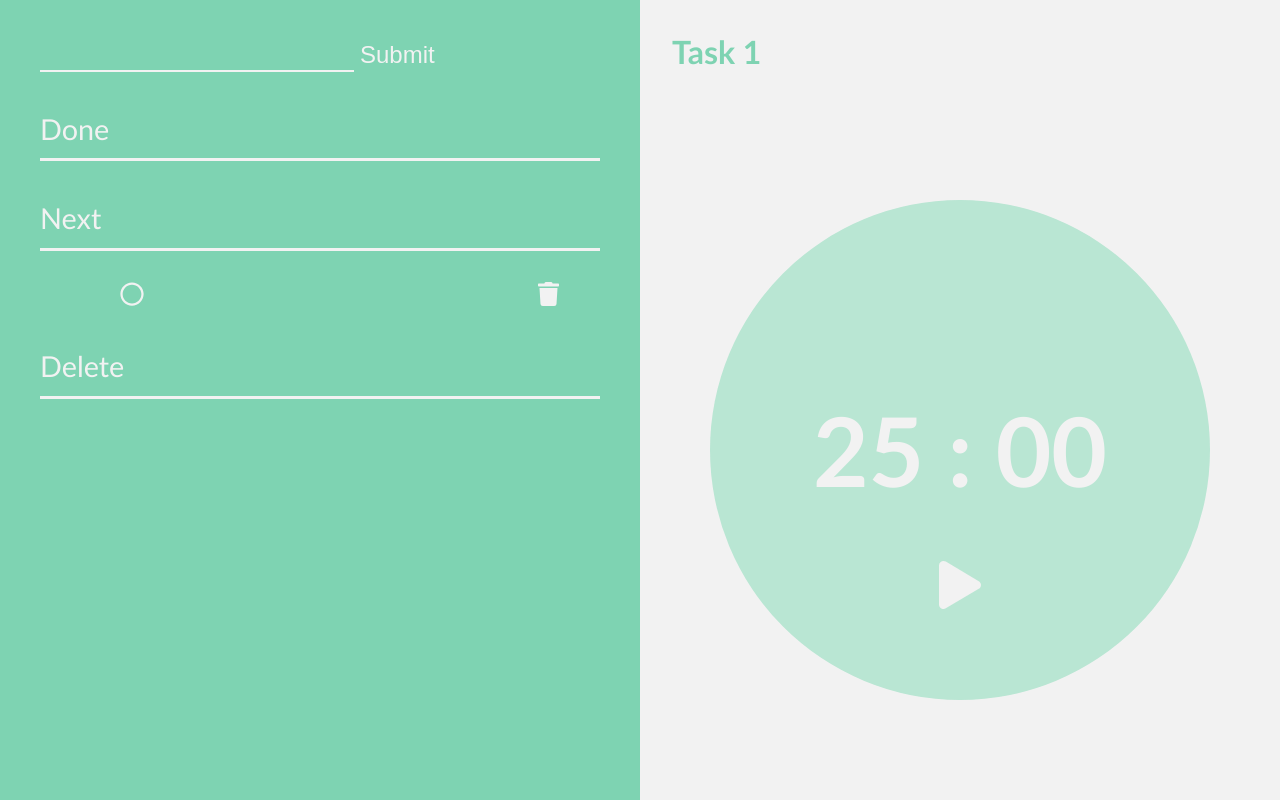
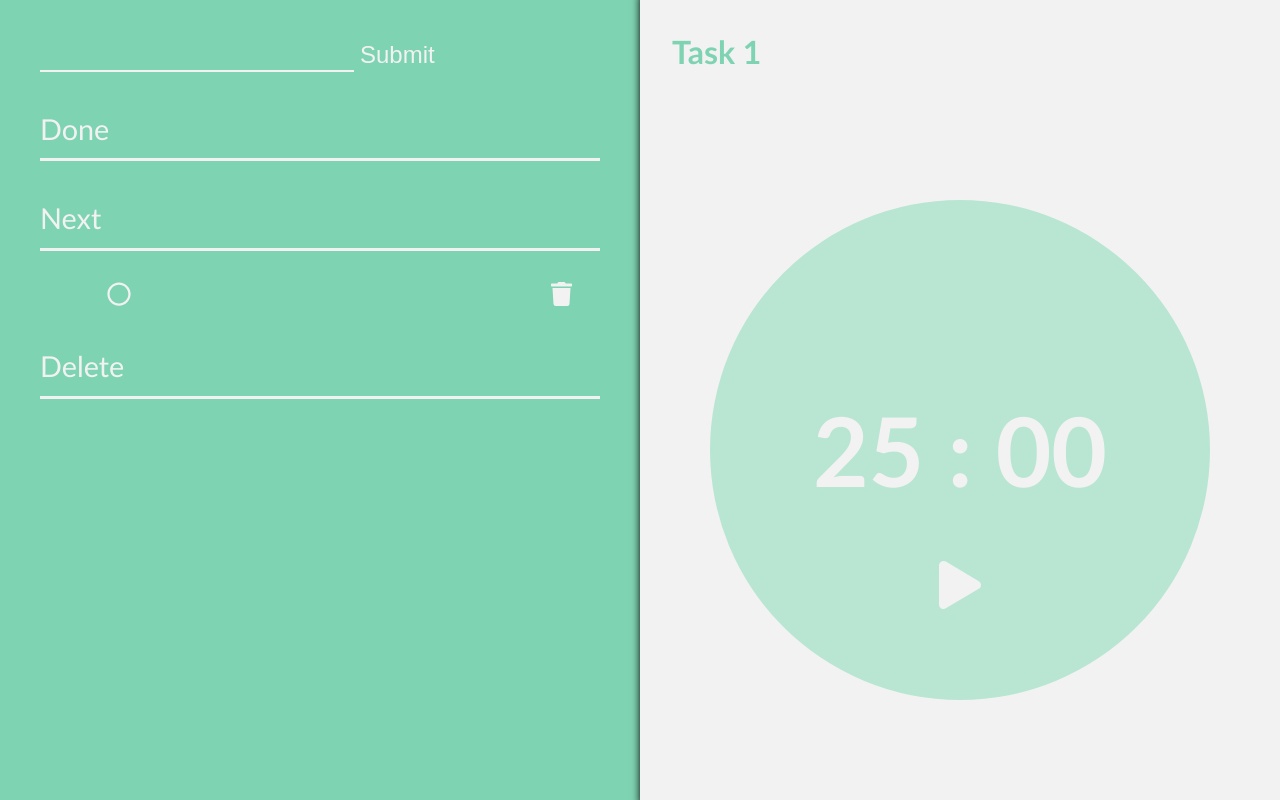
Before and after one commit to AsukaCHikaru/tomato-timer, a Vue app: page / in a window 1280 px wide. Both pictures are taken after a click on the input 397 px from the left and 55 px from the top of the page. Built offline with nearby package versions, Linux system fonts and the light colour scheme.

Commit message:
Style fixes

```diff
--- a/src/App.vue
+++ b/src/App.vue
@@ -162,5 +162,6 @@ html, body{
 .timer-container{
   display: grid;
   grid-template-rows: 25% 75%;
+  box-shadow: 5px 0 8px 5px #000;
 }
 </style>
--- a/src/components/ControlButton.vue
+++ b/src/components/ControlButton.vue
@@ -39,6 +39,7 @@ export default {
   background-color: transparent;
   border: none;
   color: #f2f2f2;
+  cursor: pointer;
 }
 .control-button:focus{
   outline: none;
--- a/src/components/TaskInput.vue
+++ b/src/components/TaskInput.vue
@@ -39,4 +39,10 @@ div.task-input-container{
 .task-input-container > input[type="text"]{
   border-bottom: solid 2px #f2f2f2;
 }
+.task-input-container > input[type="submit"]{
+  cursor: pointer;
+}
+.task-input-container > input[type="submit"]:hover{
+  color: #fff;
+}
 </style>
--- a/src/components/TaskItem.vue
+++ b/src/components/TaskItem.vue
@@ -4,6 +4,7 @@
   >
     <button
       class="task-list-li-btn"
+      :class="finishTaskBtnClass"
       @click="handleClickFinishTask(task.id)"
     >
       <font-awesome-icon :icon="doneIcon" />
@@ -11,7 +12,7 @@
     <h6 class="task-list-li-txt">{{task.content}}</h6>
     <button
       v-if="hasDelBtn"
-      class="task-list-li-btn"
+      class="task-list-li-btn delete"
       @click="handleClickDeleteTask(task.id)"
     >
       <font-awesome-icon :icon="['fas', 'trash']" />
@@ -29,6 +30,9 @@ export default {
   computed: {
     doneIcon: function () {
       return this.task.done ? ['fas', 'circle'] : ['far', 'circle']
+    },
+    finishTaskBtnClass: function () {
+      return this.task.done ? '' : 'finish'
     }
   },
   methods: {
@@ -43,5 +47,12 @@ export default {
 </script>
 
 <style>
-
+button.task-list-li-btn.delete,
+button.task-list-li-btn.finish{
+  cursor: pointer;
+}
+button.task-list-li-btn.delete:hover,
+button.task-list-li-btn.finish:hover{
+  color: #fff;
+}
 </style>
--- a/src/components/TaskList.vue
+++ b/src/components/TaskList.vue
@@ -59,7 +59,7 @@ ul.task-list-ul{
 }
 li.task-list-li{
   display: grid;
-  grid-template-columns: 20% auto 20%;
+  grid-template-columns: 15% auto 15%;
 }
 h6.task-list-li-txt{
   display: inline;
```
